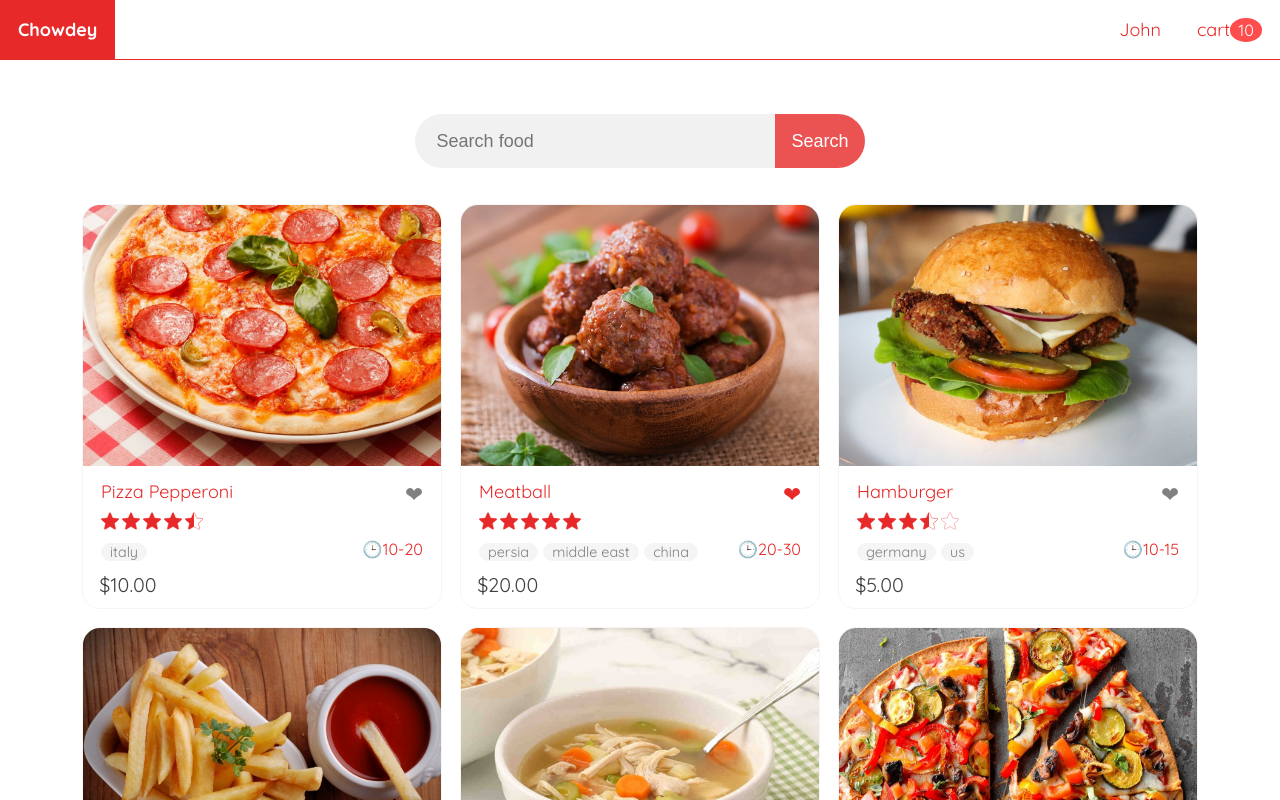
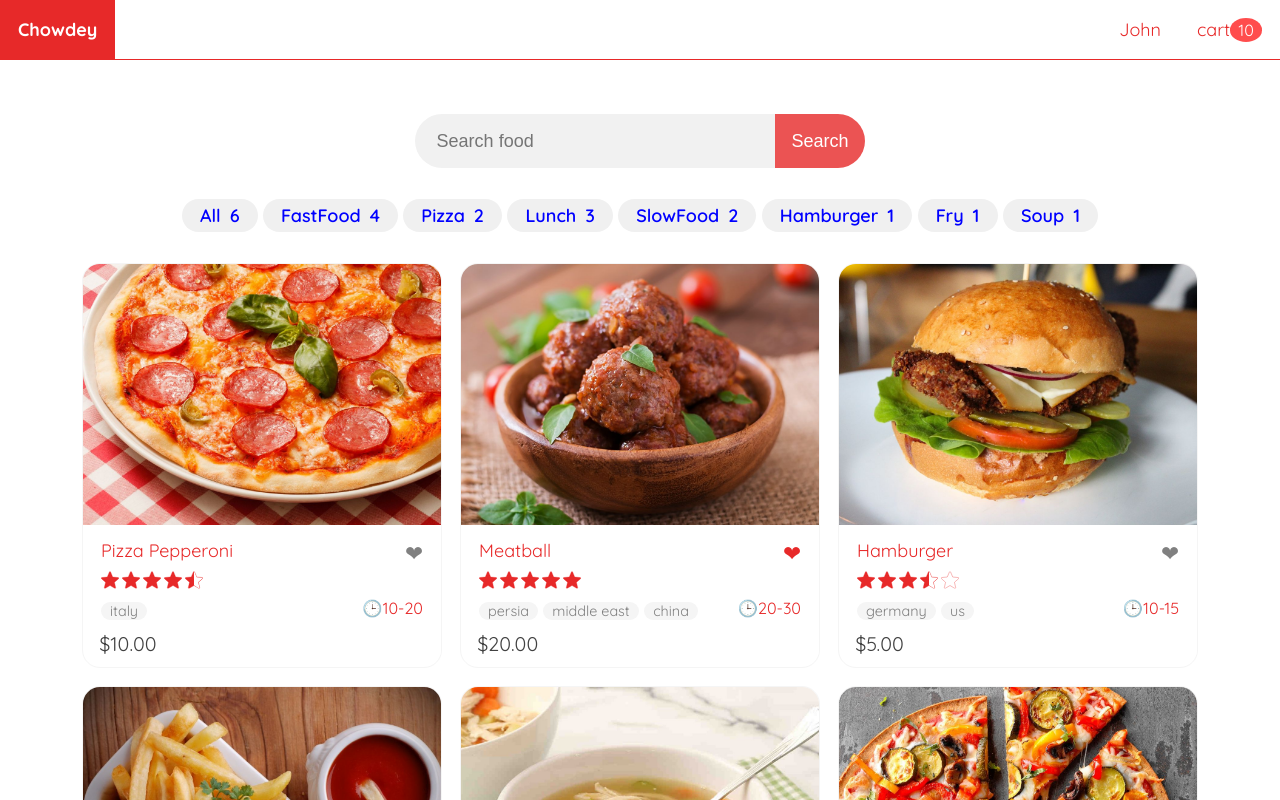
Before and after one commit to salawu-ahmed/chowdeyX, a React (Create React App) app in the folder client/: page / in a window 1280 px wide. Shown: the top 800 px of the page. Built offline with nearby package versions, Linux system fonts and the light colour scheme.

Commit message:
Tags bar added

```diff
--- a/client/src/AppRoutes.js
+++ b/client/src/AppRoutes.js
@@ -7,6 +7,7 @@
       <Routes>
           <Route path='/' element={<HomePage />} />
           <Route path='/search/:searchTerm' element={<HomePage />} />
+          <Route path='/tag/:tag' element={<HomePage />} />
       </Routes>
   )
 }
--- /dev/null
+++ b/client/src/components/Tags/Tags.js
@@ -0,0 +1,22 @@
+import React from 'react'
+import classes from './tags.module.css'
+import { Link } from 'react-router-dom'
+
+export default function Tags({tags, forFoodPage}) {
+  return (
+    <div
+      className={classes.container}
+      style={{
+        justifyContent: forFoodPage ? "start" : "center",
+      }}
+    >
+      {tags.map((tag) => (
+        <Link key={tag.name} to={`/tag/${tag.name}`}>
+
+          <span>{tag.name}</span>
+          {!forFoodPage && (<span>{tag.count}</span>)}
+        </Link>
+      ))}
+    </div>
+  );
+}
--- /dev/null
+++ b/client/src/components/Tags/tags.module.css
@@ -0,0 +1,16 @@
+.container {
+    display: flex;
+    flex-wrap: wrap;
+}
+
+.container a {
+    width: min-content;
+    display: flex;
+    gap: .5rem;
+    padding: 0.3rem 1rem;
+    border-radius: 10rem;
+    font-weight: 600;
+    color: blue;
+    background-color: #f0f0f0;
+    margin: 0.2rem 0.15rem;
+}
--- a/client/src/data.js
+++ b/client/src/data.js
@@ -66,3 +66,14 @@
     tags: ["FastFood", "Pizza", "Lunch"],
   },
 ];
+
+export const sample_tags = [
+  { name: "All", count: 6 },
+  { name: "FastFood", count: 4 },
+  { name: "Pizza", count: 2 },
+  { name: "Lunch", count: 3 },
+  { name: "SlowFood", count: 2 },
+  { name: "Hamburger", count: 1 },
+  { name: "Fry", count: 1 },
+  { name: "Soup", count: 1 },
+];
--- a/client/src/pages/Home/HomePage.js
+++ b/client/src/pages/Home/HomePage.js
@@ -1,14 +1,17 @@
 import React, { useEffect, useReducer } from 'react'
-import { getAll, search } from '../../services/foodService';
+import { getAll, getAllTags, getAllByTag, search } from '../../services/foodService';
 import Thumbnails from '../../components/Thumbnails/Thumbnails';
 import { useParams } from 'react-router-dom';
 import Search from '../../components/Search/Search';
+import Tags from '../../components/Tags/Tags';
 
-const initialState = { foods: [] }
+const initialState = { foods: [], tags: [] }
 const reducer = (state, action) => {
     switch (action.type) {
         case 'FOODS_LOADED':
             return { ...state, foods: action.payload };
+        case 'TAGS_LOADED':
+            return { ...state, tags: action.payload };
         default:
             return state;
     }
@@ -17,17 +20,23 @@
 export default function HomePage() {
     const [state, dispatch] = useReducer(reducer, initialState)
     const { foods } = state;
+    const { tags } = state;
     const { searchTerm } = useParams()
+    const { tag } = useParams()
 
     // getting our state and updating the initial state
     useEffect(() => {
-        const loadedFoods = searchTerm ? search(searchTerm) : getAll()
+        getAllTags()
+            .then(tags => dispatch({ type: 'TAGS_LOADED', payload: tags }))
+
+        const loadedFoods = tag ? getAllByTag(tag) : searchTerm ? search(searchTerm) : getAll()
             loadedFoods.then((foods) => dispatch({type: 'FOODS_LOADED', payload: foods}))
-    }, [searchTerm])
+    }, [searchTerm, tag])
 
   return (
       <div>
           <Search />
+          <Tags tags={tags} />
           <Thumbnails foods={foods} />
       </div>
   )
--- a/client/src/services/foodService.js
+++ b/client/src/services/foodService.js
@@ -1,9 +1,16 @@
-import { sample_foods } from "../data";
+import { sample_foods, sample_tags } from "../data";
 
-export const getAll = async () => sample_foods
+export const getAll = async () => sample_foods;
 
 // to lowercase makes the search case insensitive
 export const search = async (searchTerm) =>
-    sample_foods.filter(item =>
-        item.name.toLocaleLowerCase().includes(searchTerm.toLocaleLowerCase())
-    )
+  sample_foods.filter((item) =>
+    item.name.toLocaleLowerCase().includes(searchTerm.toLocaleLowerCase())
+  );
+
+export const getAllTags = async () => sample_tags;
+
+export const getAllByTag = async (tag) => {
+  if (tag === "All") return getAll();
+  return sample_foods.filter((item) => item.tags?.includes(tag));
+};
```
Also changed, not shown: 1 other file (tests, documents, lock files or other folders).
